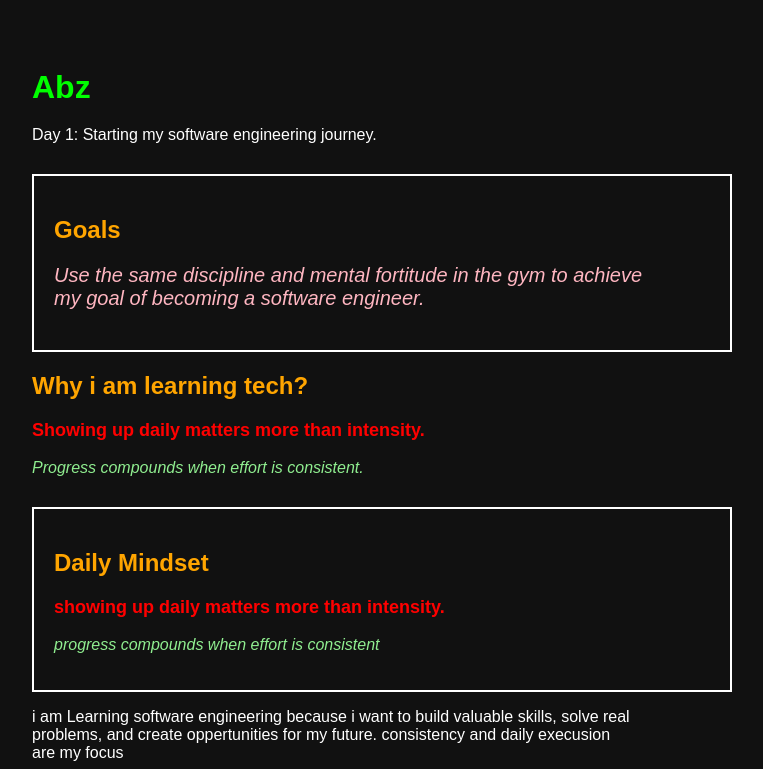
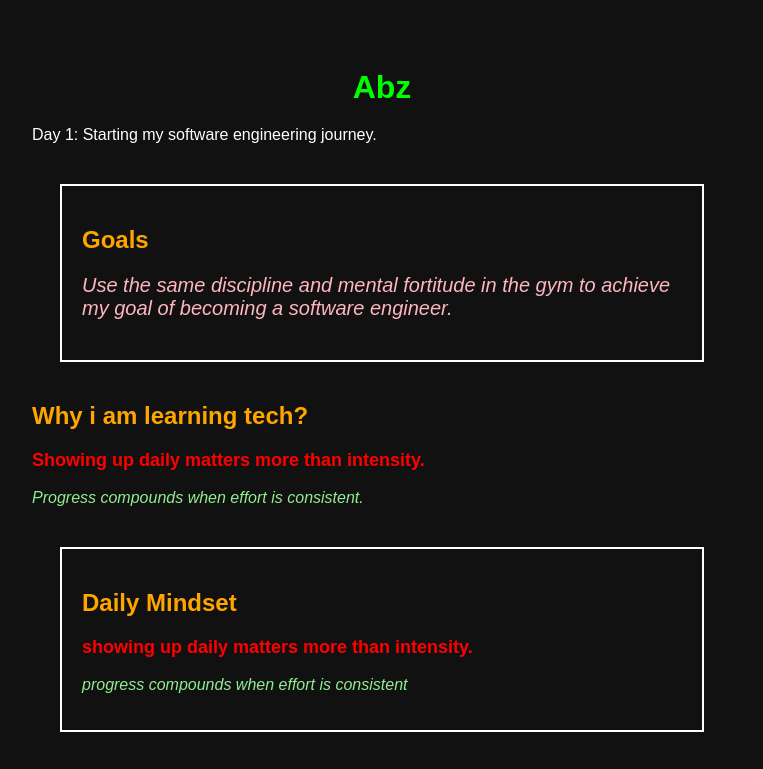
Before and after one commit to abzhussein767-jpg/tech-journey, a plain HTML site: page index.html in a window 1280 px wide. Shown: the top 769 px of the page, without its empty margins (16-779 px from the left). Drawn offline with Linux system fonts and the light colour scheme.

Commit message:
Add files via upload

```diff
--- a/style.css
+++ b/style.css
@@ -55,5 +55,9 @@ p {
 .box {
     border: 2px solid white;
     padding: 20px;
-    margin-top: 30px;
+    margin: 40px auto;
+    max-width: 600px;
 }
+h1{
+    text-align: center;
+}
```
Also changed, not shown: 1 other file.
